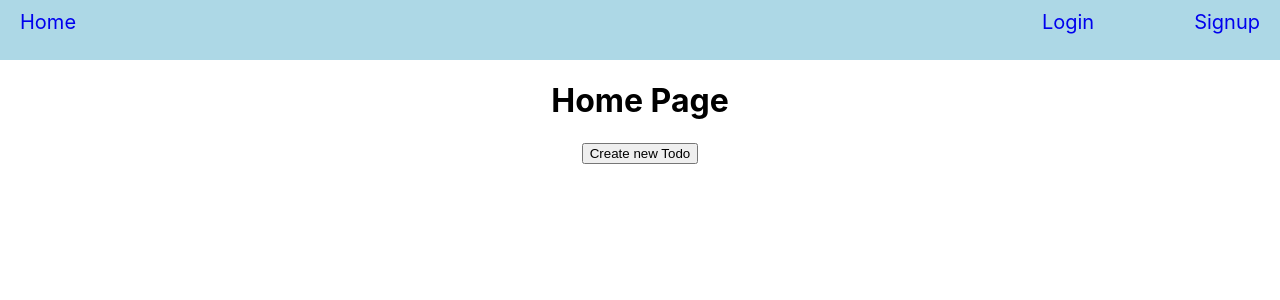
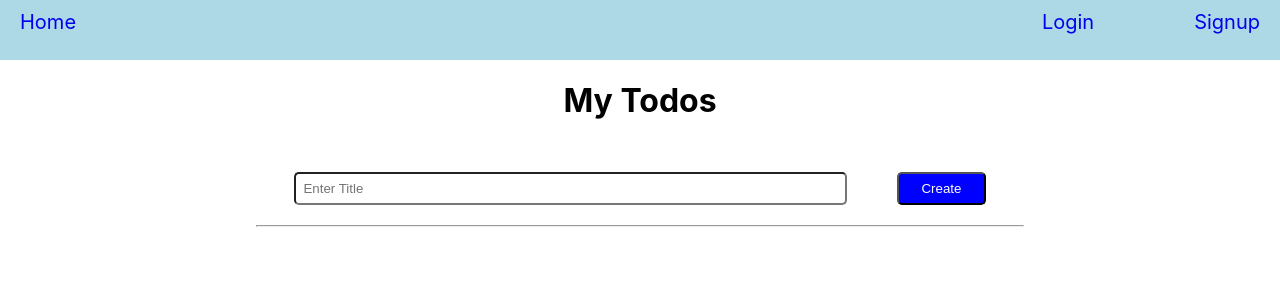
Before and after one commit to JahirPendhari09/TodoApp_With_Typescript, a React (Create React App) app in the folder todo_app/: page / in a window 1280 px wide. Shown: the top 300 px of the page. Built offline with nearby package versions, Linux system fonts and the light colour scheme; sample sign-in values are in the browser's storage.

Commit message:
final touch with styling and checking all functionality working

```diff
--- a/todo_app/src/components/Modal.tsx
+++ /dev/null
@@ -1,25 +0,0 @@
-import React from 'react';
-import '../App.css';
-
-interface ModalProps {
-  isOpen: boolean;
-  onClose: () => void;
-  children: React.ReactNode;
-}
-
-const Modal: React.FC<ModalProps> = ({ isOpen, onClose, children }) => {
-  if (!isOpen) return null;
-
-  return (
-    <div className="modal-overlay">
-      <div className="modal">
-        <button className="close-button" onClick={onClose}>
-          &times;
-        </button>
-        <div>{children}</div>
-      </div>
-    </div>
-  );
-};
-
-export default Modal;
--- a/todo_app/src/components/PrivateRoute.tsx
+++ b/todo_app/src/components/PrivateRoute.tsx
@@ -6,15 +6,10 @@ interface PrivateRouteProps {
   }
 const PrivateRoute:React.FC<PrivateRouteProps> =({children})=>{
 
-    const [isAuth,setAuth] = useState<Boolean>(true);
-    const location = useLocation();
-    if (!isAuth) {
+    const isAuth=localStorage.getItem("isAuth")||false
+    if (isAuth==false) {
         return (
-          <Navigate
-            to="/login"
-            state={{ pathname: location.pathname }}
-            replace={true}
-          />
+          <Navigate to="/login"/>
         );
       }
     return <>{children}</>;
--- a/todo_app/src/components/TodoCart.tsx
+++ b/todo_app/src/components/TodoCart.tsx
@@ -1,17 +1,62 @@
+import styled from "styled-components";
 import { TODOS } from "../pages/Homepage";
 
-const TodoCart:React.FC<TODOS>  = ({ id, title, description, status, editTodo, deleteTodo}) => {
+interface TodoCartProps extends TODOS {
+  status: boolean;
+}
+
+const TodoCart= ({ sr, title, status, editTodo, deleteTodo}:TodoCartProps) => {
   return (
-    <>
-      <div>
-        <p>Title: {title}</p>
-        <p>Description: {description}</p>
-        <p>Status: {status ? "Completed" : "Incomplete"}</p>
-        <button onClick={() => editTodo && editTodo()}>Edit </button>
-        <button onClick={() =>  deleteTodo && deleteTodo()}>Delete</button>
+    <DIV>
+      <div className="mainDiv">
+        <div className="titleBox">
+          <p>{sr}.</p>
+          <p>{title}</p>
+        </div>
+          <p style={{color: status?"green":"red"}}>{status ? "Completed" : "In Process"}</p>
+        <div className="editDeleteBTN">
+          <button onClick={() => editTodo && editTodo()}>Edit </button>
+          <button onClick={() =>  deleteTodo && deleteTodo()}>Delete</button>
+        </div>
       </div>
-    </>
+      <hr />
+    </DIV>
   );
 };
 
 export { TodoCart };
+
+
+const DIV =styled.div`
+  .mainDiv {
+    width: 90%;
+    display: flex;
+    margin: auto;
+    justify-content: space-between;
+    margin-bottom: 0px;
+
+  }
+  .titleBox {
+    width: 60%;
+    display: flex;
+    justify-content: flex-start;
+    gap: 50px;
+  }
+  .editDeleteBTN{
+    width: 20%;
+    display: flex;
+    justify-content: space-around;
+  }
+  button {
+    padding: 10px;
+    margin-left:20px
+  }
+  button:nth-child(2){
+    color:white;
+    background-color: red;
+  }
+  button:nth-child(1){
+    color:white;
+    background-color: green;
+  }
+`
--- a/todo_app/src/pages/Homepage.tsx
+++ b/todo_app/src/pages/Homepage.tsx
@@ -1,32 +1,22 @@
-import { useEffect, useRef, useState } from "react";
+import { useRef, useState } from "react";
 import { TodoCart } from "../components/TodoCart";
 
 import "../App.css"
-import Modal from "../components/Modal";
 import styled from "styled-components";
 
 export type TODOS = {
     title: string;
-    description: string;
     status: boolean;
     id: number;
+    sr?:number;
     editTodo?: () => void;
     deleteTodo?: () => void;
 };
 
 const Homepage = () => {
     const [todos, setTodos] = useState<TODOS[]>([]);
-    const [isModalOpen, setIsModalOpen] = useState(false);
 
-    const titleRef= useRef<HTMLInputElement>(null);
-    const descriptionRef= useRef<HTMLInputElement>(null)
-
-    const closeModal = () => {
-        setIsModalOpen(false);
-    };
-    const openModal = () => {
-        setIsModalOpen(true);
-    };
+    const[title, setTitle] = useState<string>("");
 
     const editTodo = (id: number) => {
         const updatedTodos = todos.map((todo) =>
@@ -37,42 +27,48 @@ const Homepage = () => {
 
     };
     const deleteTodo = (id: number) => {
-        const updatedTodos = todos.filter((todo) =>{
+        const updatedTodos = todos.filter((todo) =>
+        {
             return todo.id !== id
         });
 
         setTodos(updatedTodos);
-
     };
 
     const submitNewTodo=(e: any)=>{
         e.preventDefault();
-
-        const newTodo:TODOS = {
-            title:titleRef.current?.value||'',
-            description : descriptionRef.current?.value||'',
-            id:todos.length+1,
-            status:false,
+        if(title==""){
+            alert("Please enter Your title")
+        }else{
+            const newTodo:TODOS = {
+                title:title,
+                id:Math.random(),
+                status:false,
+            }
+            const updatedTodo:TODOS[] =  [...todos, newTodo ];
+            setTodos(updatedTodo);
+            setTitle("")
 
         }
-        const updatedTodo:TODOS[] =  [...todos, newTodo ];
-        setTodos(updatedTodo);
-        setIsModalOpen(false)
     }
 
     console.log(todos)
     return (
         <DIV>
-            <div>
-                <h1>Home Page</h1>
-                <button onClick={openModal}>Create new Todo</button>
-                <div>
+            <h1>My Todos</h1>
+            <div className="todoBox">
+                <div className="createBox">
+                    <input type="text"  placeholder="Enter Title" value={title} onChange={(e)=> setTitle(e.target.value) }/>
+                    <button onClick={submitNewTodo}>Create</button>
+                </div>
+                <div >
+                <hr />
                     {todos?.length > 0 &&
                         todos?.map((item, i) => (
                             <TodoCart
                                id={item.id}
+                               sr={i+1}
                                title={item.title}
-                               description={item.description}
                                status={item.status}
                                editTodo={() => editTodo(item.id)}
                                deleteTodo={() => deleteTodo(item.id)}
@@ -80,18 +76,6 @@ const Homepage = () => {
                         ))
                     }
                 </div>
-            </div>
-            <div>
-                <Modal isOpen={isModalOpen} onClose={closeModal}>
-                    <div className="ModalBox">
-                        <h3>Create New Task</h3>
-                        <form onSubmit={submitNewTodo} >
-                            <input type="text"  placeholder="Enter Title"  ref={titleRef} required/>
-                            <input type="text" placeholder="Enter Description" ref={descriptionRef} required/>
-                            <input type="submit" value="Submit"/>
-                        </form>
-                    </div>
-                </Modal>
             </div>
         </DIV>
     );
@@ -101,22 +85,34 @@ export { Homepage };
 
 const DIV = styled.div`
 
-    form{
+    .todoBox {
+        width: 60%;
+        margin: auto;
+        /* border: 1px solid black; */
+        /* margin-top:50px; */
+        padding: 30px;
+    }
+
+    .createBox {
+        width: 90%;
         display: flex;
-        flex-direction: column;
-        width: 80%;
+        gap: 50px;
         margin: auto;
+        margin-bottom:20px;
     }
+
     input {
         padding: 7px;
-        margin-bottom:10px;
-        border-radius:5px
+        border-radius:5px;
+        width: 90%;
     }
-    input:nth-child(3) {
-        color:white;
-        background-color: green;
-        border: 1px solid green;
+    button {
+        width: 100px;
+        border-radius: 5px;
         cursor: pointer;
+        background-color: blue;
+        color: white;
     }
 
+
 `
--- a/todo_app/src/pages/Login.tsx
+++ b/todo_app/src/pages/Login.tsx
@@ -1,20 +1,50 @@
-import { useRef, useState } from "react";
-import { Link } from "react-router-dom"
+import { useEffect, useRef, useState } from "react";
+import { Link, Navigate } from "react-router-dom"
 import styled from "styled-components"
 
 const Login = () => {
     const emailRef = useRef<HTMLInputElement>(null);
     const passwordRef = useRef<HTMLInputElement>(null);
     const [showPassword, setShowpassword] = useState<boolean>(false)
+    const [user, setUser]=useState({email:"",password:""})
 
+type userData =  {
+    email:string,
+    password:string,
+    sername:string
+}
     const handleSubmit = (e: any) => {
         e.preventDefault();
-        const newUser = {
-            email: emailRef.current?.value,
-            password: passwordRef.current?.value,
+
+        if(user?.email == emailRef.current?.value)
+        {
+            if(user?.password == passwordRef.current?.value)
+            {
+                alert("Login Success");
+                const userDataJSON = JSON.stringify(true);
+                localStorage.setItem('isAuth', userDataJSON);
+                window.location.href="/"
+            }else{
+               alert("Password is Invalid");
+            }
+        }else{
+            alert("Email is Invalid");
         }
-        console.log(newUser)
+
     };
+    const getStoredUserData = () => {
+        const storedUserData = localStorage.getItem('user');
+
+        if (storedUserData) {
+            const parsedUserData = JSON.parse(storedUserData) as userData;
+            setUser(parsedUserData);
+        }
+    };
+
+    useEffect(()=>{
+        getStoredUserData()
+    },[])
+
     return <>
         <DIV>
             <div className="loginBox">
--- a/todo_app/src/pages/Signup.tsx
+++ b/todo_app/src/pages/Signup.tsx
@@ -11,13 +11,17 @@ const Signup =()=>{
 
     const handleSubmit = (e:any) => {
         e.preventDefault();
-        const newUser = {
+        const user = {
             email:emailRef.current?.value,
             password:passwordRef.current?.value,
             username:usernameRef.current?.value
         }
-        console.log(newUser)
-      };
+        const userDataJSON = JSON.stringify(user);
+        localStorage.setItem('user', userDataJSON);
+        alert("Sign up success redirect to login");
+        window.location.href="/login"
+
+    };
 
     return <>
         <DIV>
```
